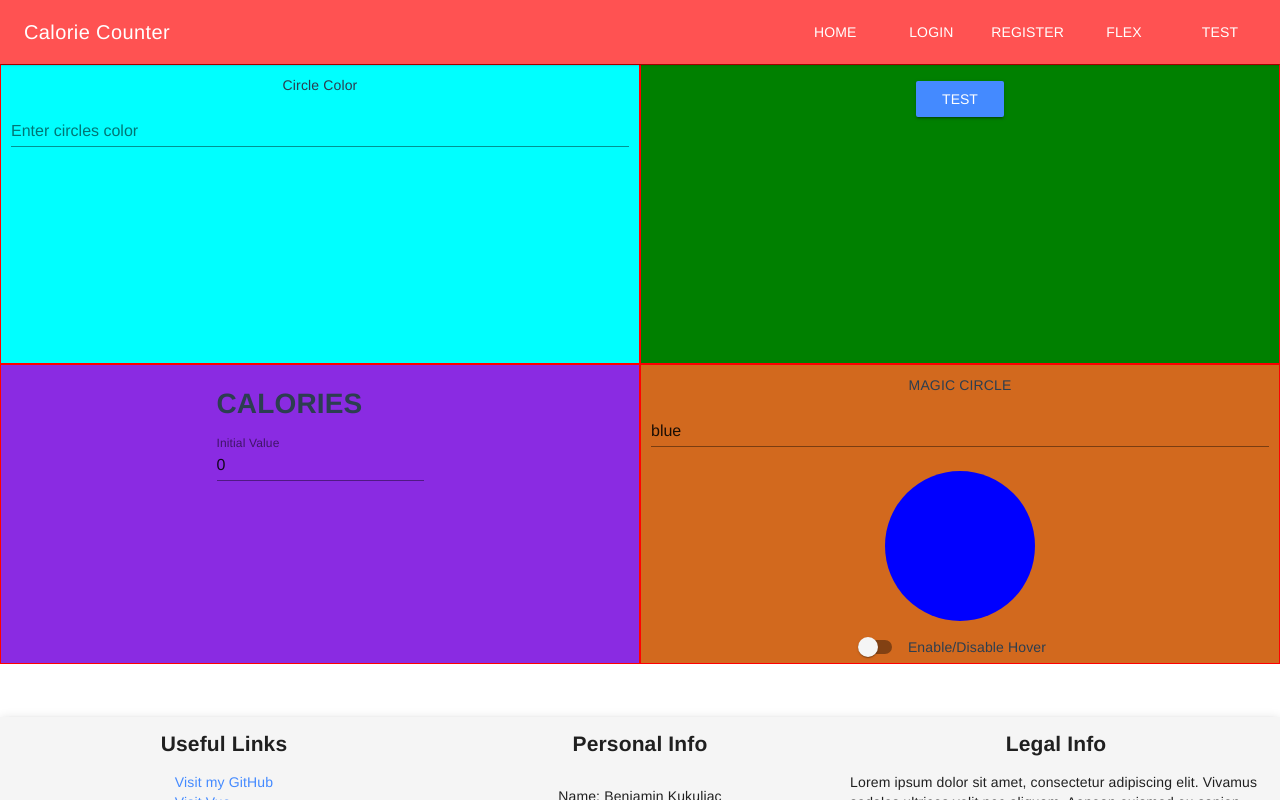
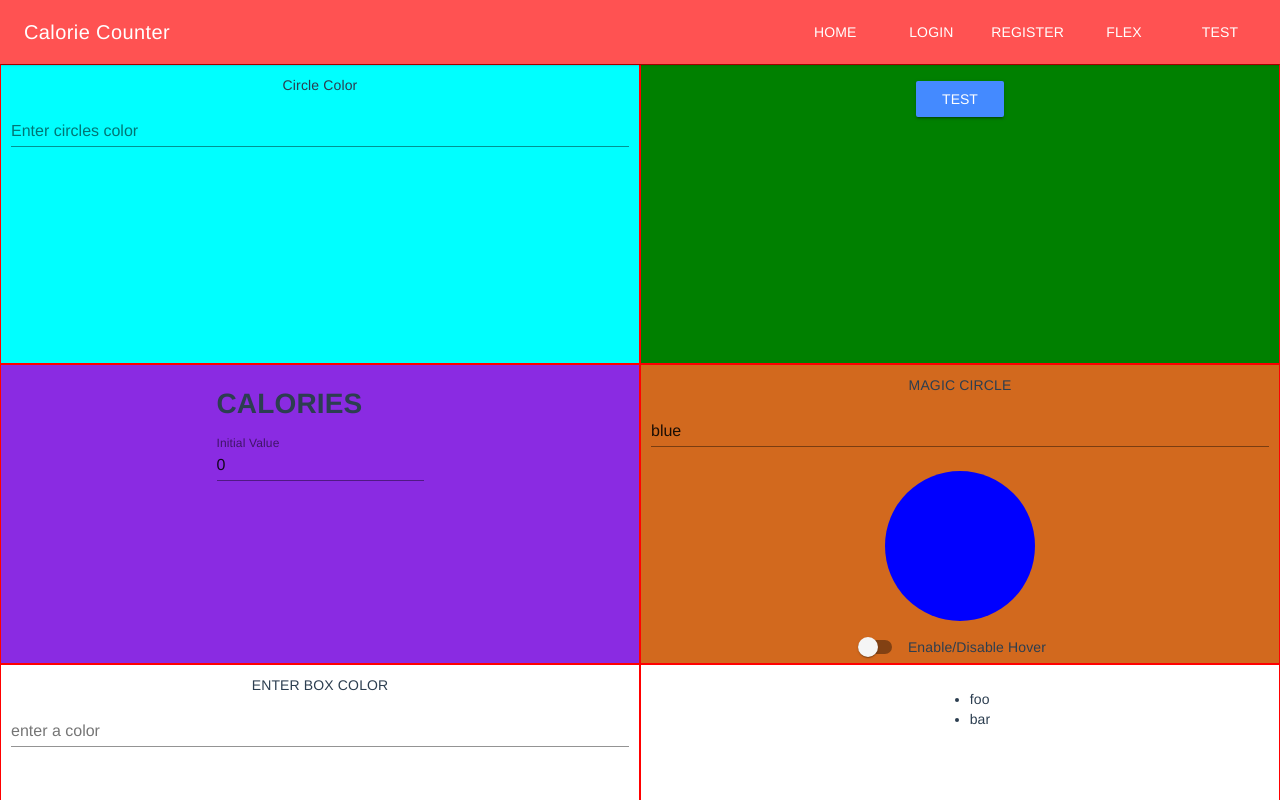
Before and after one commit to EmirSil/calorie-counter, a Vue app in the folder caloriecounter/: page /test in a window 1280 px wide. Shown: the top 800 px of the page. Built offline with nearby package versions, Linux system fonts and the light colour scheme.

Commit message:
Create Reactive Component

```diff
--- /dev/null
+++ b/caloriecounter/src/components/ReactiveComponent.vue
@@ -0,0 +1,24 @@
+<template>
+    <div>
+        <div class="list">
+            <ul id="proba1">
+                <li v-for="item in items">
+                    {{item.message}}
+                </li>
+            </ul>
+        </div>
+    </div>
+</template>
+
+<script>
+export default {
+    data() {
+        return {
+        items: [
+            {message: 'foo'},
+            {message: 'bar'}
+        ]
+        }
+    }
+}
+</script>
--- a/caloriecounter/src/pages/Home/index.vue
+++ b/caloriecounter/src/pages/Home/index.vue
@@ -5,7 +5,7 @@
                 <md-input type="text" placeholder="Please choose a color" v-model="color"> <!-- WHATEVER IS IN V-MODEL NEEDS TO BE PUT IN DATA!!!!!!!!!!!!-->
                 the border is turned {{boxHasBorder}}</md-input>
             </md-field>
-            <color-box :boxColor="color" @onBorderToggle="boxHasBorder=$event"></color-box>
+            <color-box :boxColor="color" @onBorderToggle="boxHasBorder=$event" :boxCol="color"></color-box>
             <modal-box :modalName="home"></modal-box>
             <add-calories></add-calories>
 
@@ -55,6 +55,8 @@
         //they are called methods
         methods: {
 
+            }
+
             //This is how you write a method
             //literally the same as a function
             //we just drop the name "function" in the beginning
@@ -62,8 +64,8 @@
 
 
 
-        }
     }
+
 </script>
 
 <style scoped>
--- a/caloriecounter/src/pages/Test/index.vue
+++ b/caloriecounter/src/pages/Test/index.vue
@@ -21,7 +21,15 @@
                 <md-switch v-model="showOption" :hoverSelector="showOption">Enable/Disable Hover</md-switch>
 
             </div>
-
+            <div class="content">
+                <label> ENTER BOX COLOR</label>
+                <md-field>
+                    <md-input type ="text" placeholder="enter a color" v-model="boxCol" @keyup="toggleColor"></md-input>
+                </md-field>
+            </div>
+            <div class="content">
+                <reactive-component></reactive-component>
+            </div>
         </div>
     </div>
 
@@ -32,6 +40,7 @@ import ColorCircle from "../../components/ColorCircle"
 import ModalBox from "../../components/ModalBox"
 import AddCalories from "../Home/AddCalories"
 import MagicCircle from "../../components/MagicCircle"
+import ReactiveComponent from "../../components/ReactiveComponent"
 
 export default {
     components: {
@@ -39,6 +48,7 @@ export default {
         ModalBox,
         AddCalories,
         MagicCircle,
+        ReactiveComponent,
     },
 
     data() {
@@ -48,8 +58,17 @@ export default {
             ime: "Test",
             changeColor: "blue",
             showOption: '',
+            boxCol: '',
         }
     },
+    methods: {
+        toggleColor() {
+            this.$emit("toggleColor", this.boxCol);
+        }
+    },
+    props: [
+        "differentColor",
+    ]
 }
 </script>
 
@@ -88,6 +107,7 @@ export default {
         background-color: chocolate;
     }
     .content {
+        height: 300px;
         display: flex;
         flex-direction: column;
         align-items: center;
```
